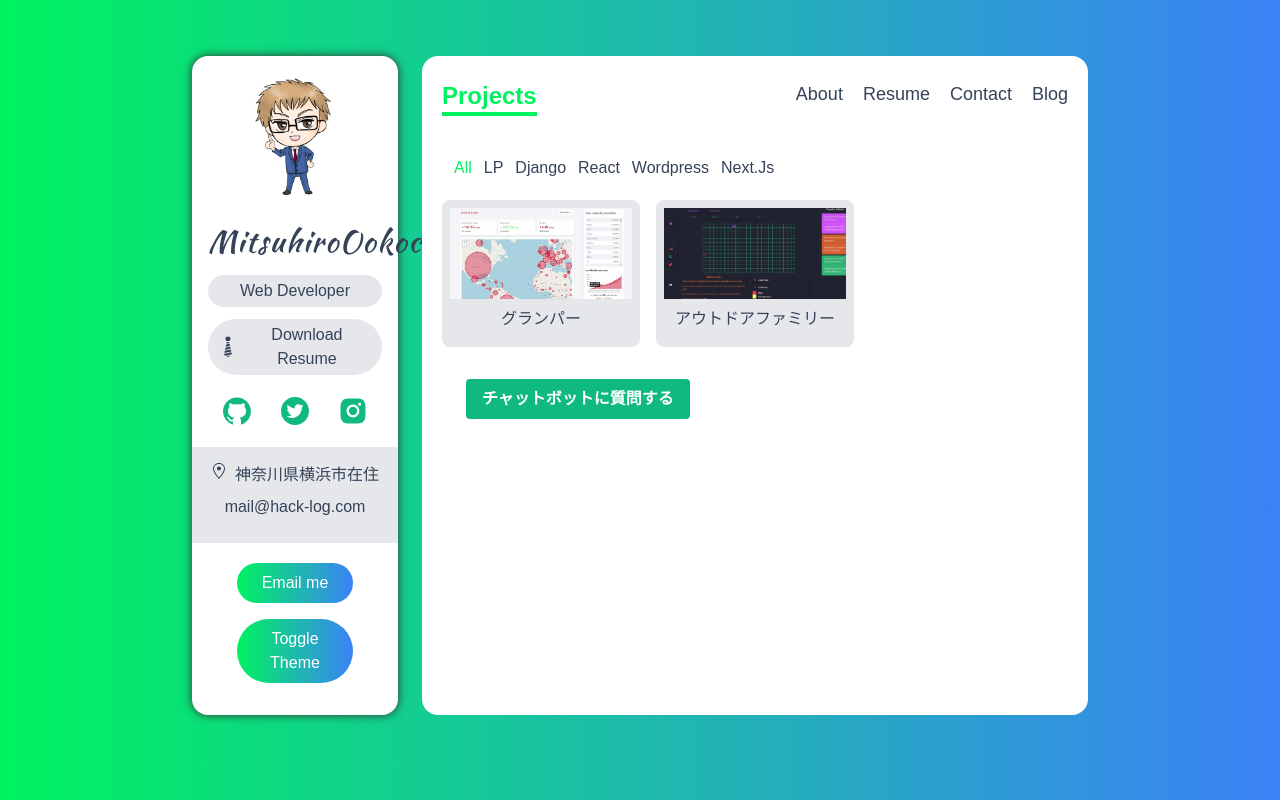
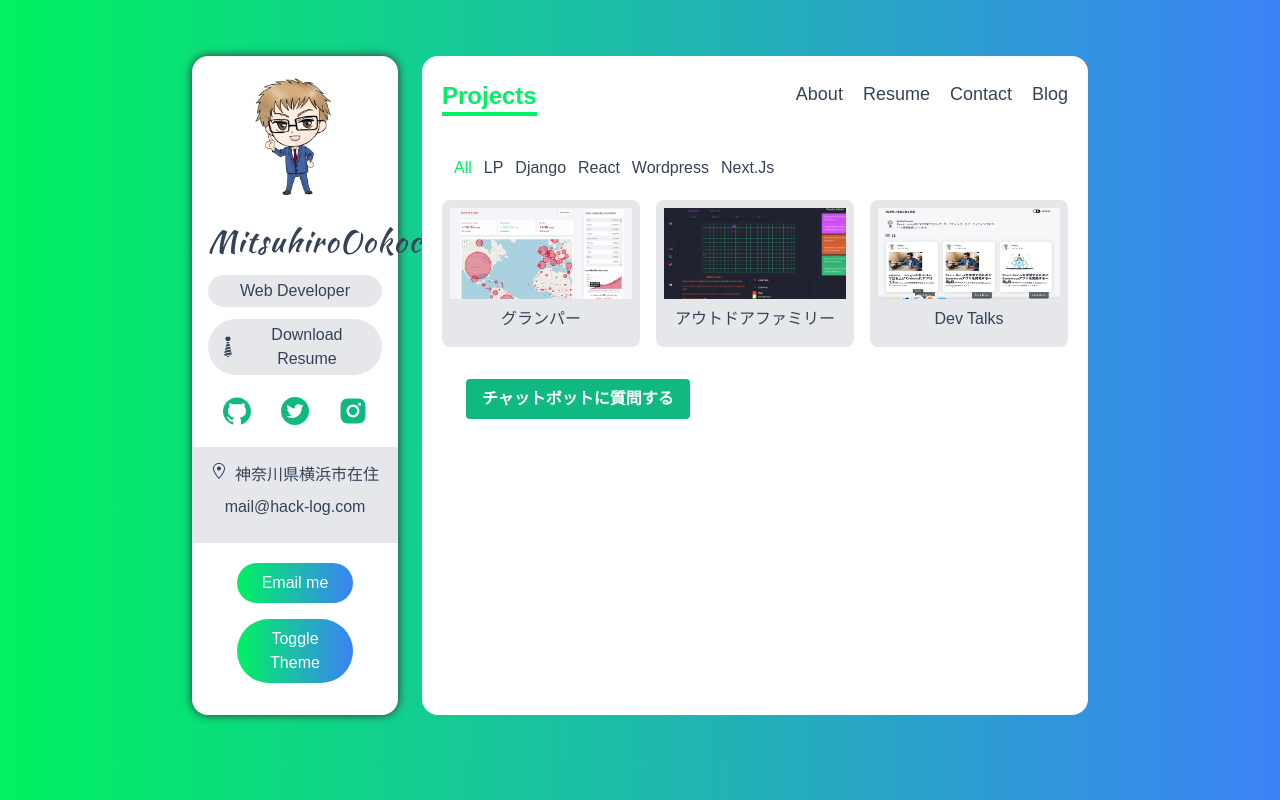
Before and after one commit to mitsuhiro0602/portfolio-web-mitsu, a Next.js app: page /projects in a window 1280 px wide. Built offline with nearby package versions, Linux system fonts and the light colour scheme.

Commit message:
iamge change

```diff
--- a/data.ts
+++ b/data.ts
@@ -138,25 +138,25 @@ export const projects: IProject[] = [
     key_techs: ["React", "express", "Graphql", "tailwindcss"],
   },
 
-  // {
-  //   id:3,
-  //   name: "Dev Talks",
-  //   image_path: "/images/dev.jpg",
-  //   deployed_url: "https://dev-talks.herokuapp.com/",
-  //   github_url: "https://github.com/Dey-Sumit/Dev-talks",
-  //   category: ["django", "react"],
-  //   description:
-  //     "Social Media app for developers who can share project,create posts,etc...",
-  //   key_techs: [
-  //     "React",
-  //     "Redux",
-  //     "Node",
-  //     "Express",
-  //     "Mongo",
-  //     "REST API",
-  //     "Bootstrap",
-  //   ],
-  // },
+  {
+    id:3,
+    name: "Dev Talks",
+    image_path: "/images/blog.png",
+    deployed_url: "https://www.web-hack.net/",
+    github_url: "https://github.com/Dey-Sumit/Dev-talks",
+    category: ["Next.js"],
+    description:
+      "Social Media app for developers who can share project,create posts,etc...",
+    key_techs: [
+      "React",
+      "Redux",
+      "Node",
+      "Express",
+      "Mongo",
+      "REST API",
+      "Bootstrap",
+    ],
+  },
 
   // {
   //   id:4,
```
Also changed, not shown: public/images/blog.png (added), 1 other file (tests, documents, lock files or other folders).
